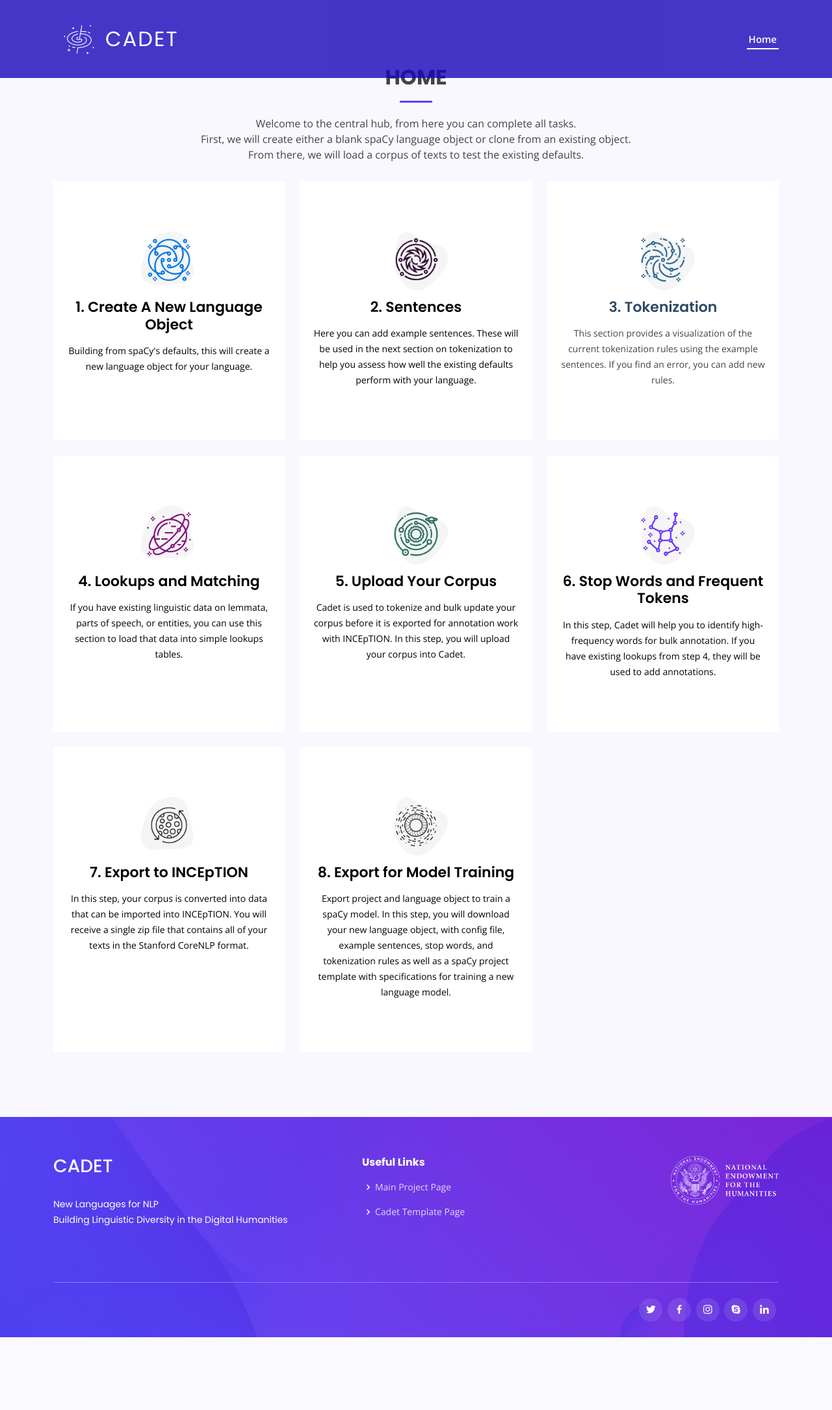
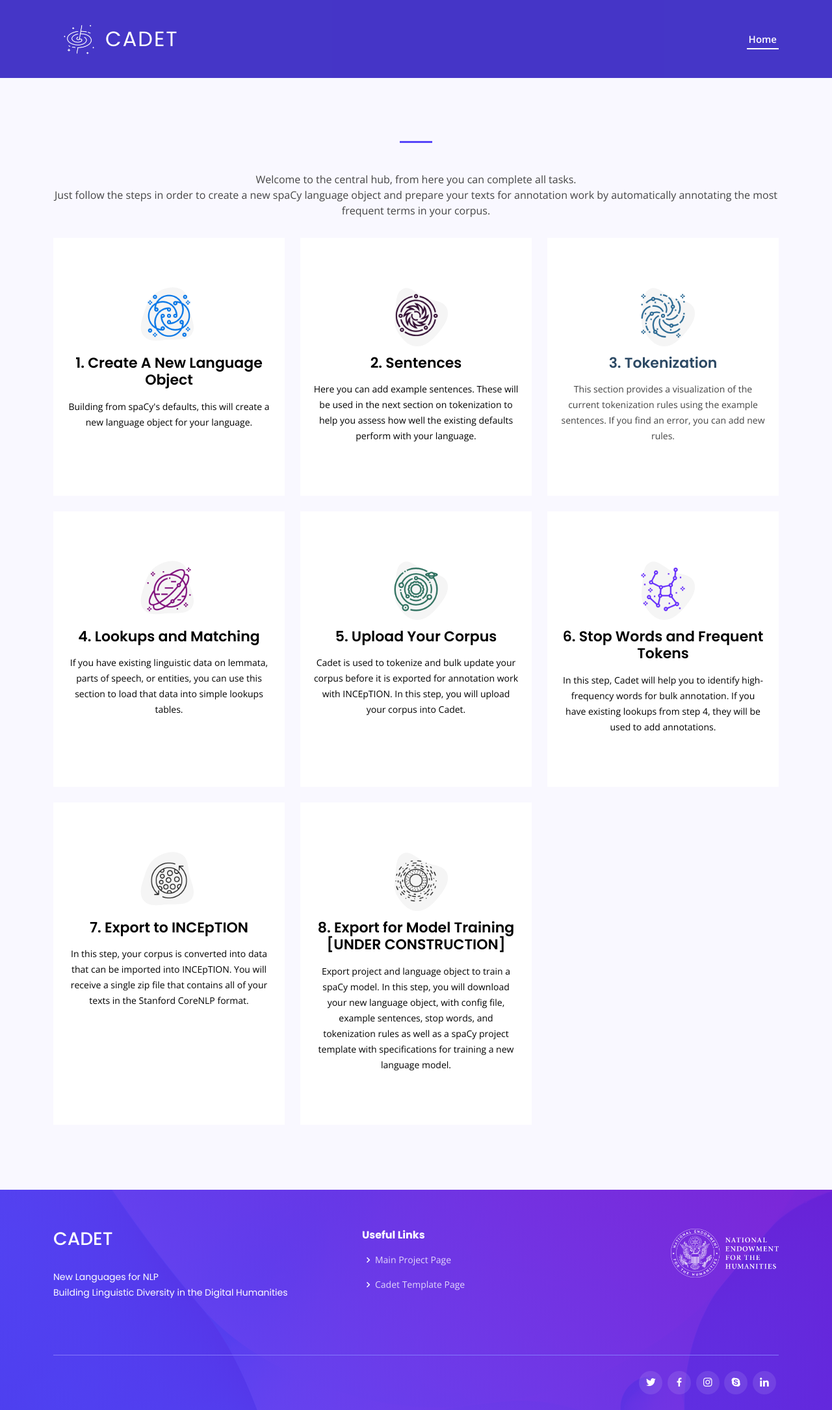
Before and after one commit to BCDH/cadet, a FastAPI app: template app/templates/main_page.html in a window 1280 px wide. Shown: the whole page at 65% size. Before the commit the page ends 2058 px from the top, so only its background shows below. Run offline with FastAPI, Linux system fonts and the light colour scheme; the template is opened without the code that fills it, so the values that code supplies are empty; parts of the project's set-up code (start-up, migrations or seed data) failed here and were passed over; some libraries are stand-ins or nearby versions.

Commit message:
updates to the main page

```diff
--- a/app/templates/main_page.html
+++ b/app/templates/main_page.html
@@ -6,11 +6,12 @@
 <section id="services" class="services section-bg">
   <div class="container" data-aos="fade-up">
 
-    <div class="section-title">
-      <h2>Home</h2>
+    <div style="margin-top: 100px;" class="section-title">
+      <h2></h2><br>
       <p>Welcome to the central hub, from here you can complete all tasks.</p>
-      <p>First, we will create either a blank spaCy language object or clone from an existing object.</p>
-      <p>From there, we will load a corpus of texts to test the existing defaults.</p>
+      <p>Just follow the steps in order to create a new spaCy language object and prepare your texts for annotation work
+        by automatically annotating the most frequent terms in your corpus. </p>
+
     </div>
 
     <div class="row">
@@ -152,7 +153,7 @@
               </svg>
               <img src="static/img/noun/noun_Space_1758786.png">
             </div>
-            <h4>8. Export for Model Training</h4>
+            <h4>8. Export for Model Training [UNDER CONSTRUCTION]</h4>
             <p>Export project and language object to train a spaCy model. In this step, you will download your new
               language object, with config file, example sentences, stop words, and tokenization rules as well as a
               spaCy project template with specifications for training a new language model.
```
